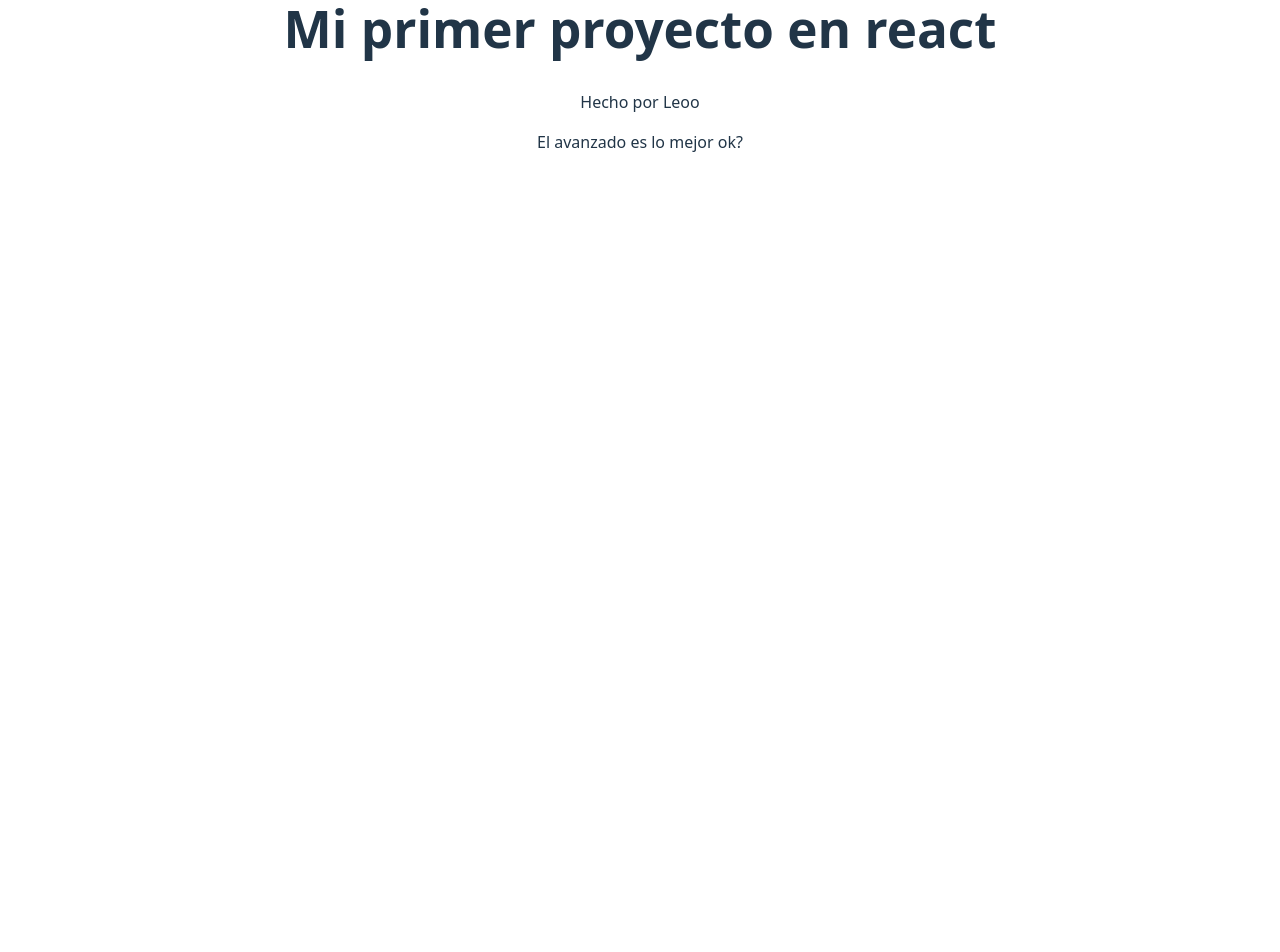
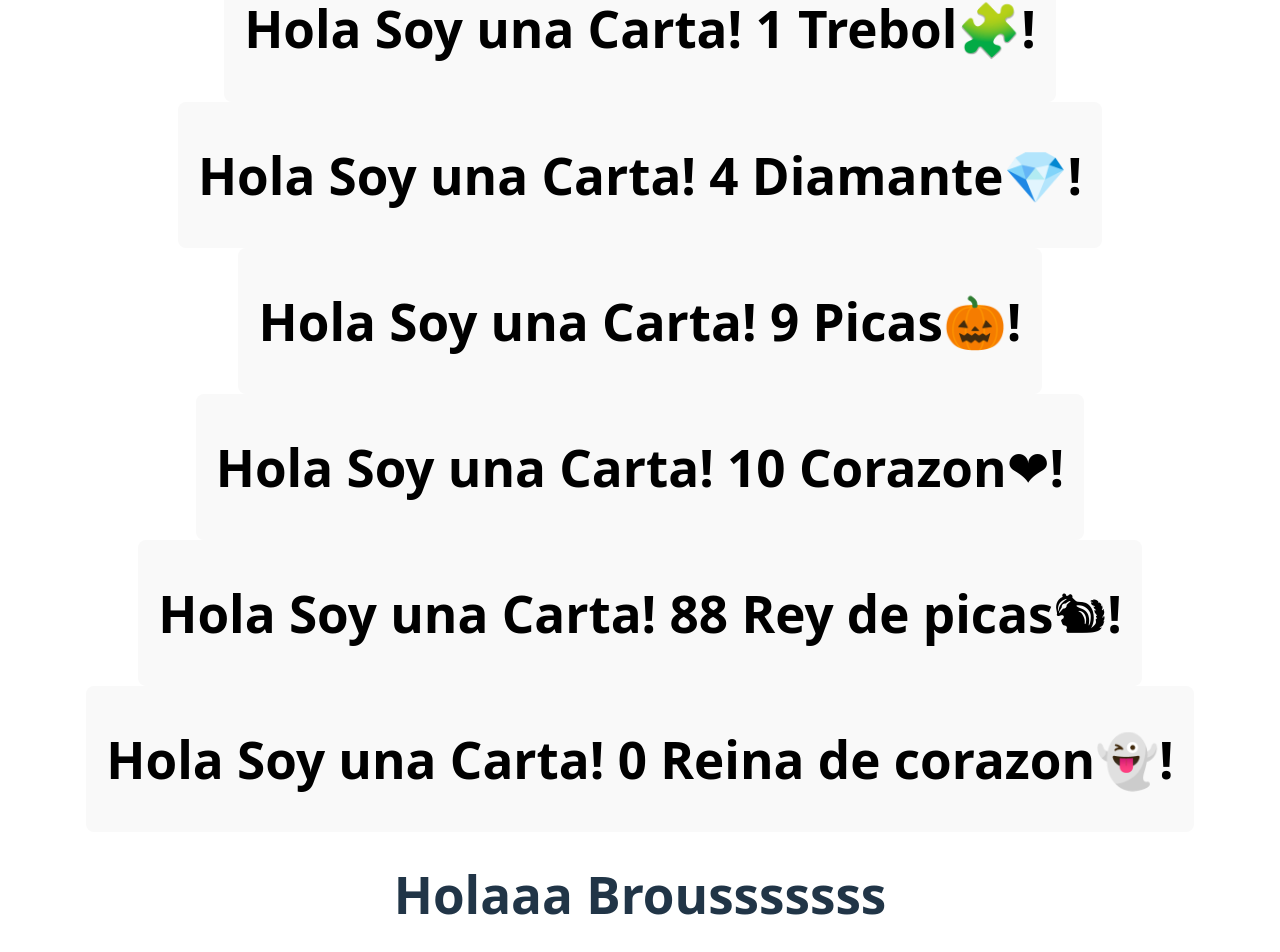
Before and after one commit to leoiiitoooo/avanzado-01, a React (Vite) app: page / in a window 1280 px wide. Shown: the part 332-1284 px from the top of the page. Before the commit the page ends 800 px from the top, so only its background shows below. Built offline with nearby package versions, Linux system fonts and the light colour scheme.

Commit message:
un poco complicado si?

```diff
--- a/src/App.tsx
+++ b/src/App.tsx
@@ -1,11 +1,25 @@
 import './App.css'
-function App() {
+import Carta from './components/Cartas'
+import Saludo from './components/saludo'
+
+function App (){
+   const mostrarCarta = (numero: number, pinta: string) => {
+    alert(`Carta de numero: ${numero} y de pinta ${pinta}`);
+   };
+
 
   return (
    <div>
     <h1>Mi primer proyecto en react</h1>
-    <p>Hecho por Leoo</p>
+    <h1>Hecho por Leoo</h1>
     <p>El avanzado es lo mejor ok?</p>
+    <Carta numero ={1} pinta='Trebol🧩' mostrarCarta={mostrarCarta}/>
+    <Carta numero ={4} pinta='Diamante💎'mostrarCarta={mostrarCarta}/>
+    <Carta numero ={9} pinta='Picas🎃'mostrarCarta={mostrarCarta}/>
+    <Carta numero ={10} pinta='Corazon❤'mostrarCarta={mostrarCarta}/>
+    <Carta numero ={88} pinta='Rey de picas🐿'mostrarCarta={mostrarCarta}/>
+    <Carta numero ={0} pinta='Reina de corazon👻'mostrarCarta={mostrarCarta}/>
+    <Saludo/>
    </div>
   )
 }
--- /dev/null
+++ b/src/components/Cartas.tsx
@@ -0,0 +1,16 @@
+type Props = {
+    numero : number;
+    pinta : string
+    mostrarCarta: (numero: number, pinta: string) => void
+};
+
+
+function Carta({numero,pinta, mostrarCarta}: Props) {
+const handleClick = () => {
+    mostrarCarta(numero,pinta);
+};
+    return <button onClick={handleClick}>
+    <h1>Hola Soy una Carta! {numero + " " + pinta}!</h1>
+    </button>
+}
+export default Carta;
--- /dev/null
+++ b/src/components/saludo.tsx
@@ -0,0 +1,4 @@
+function Saludo(){
+    return <h1>Holaaa Brousssssss</h1>
+}
+export default Saludo;
```
